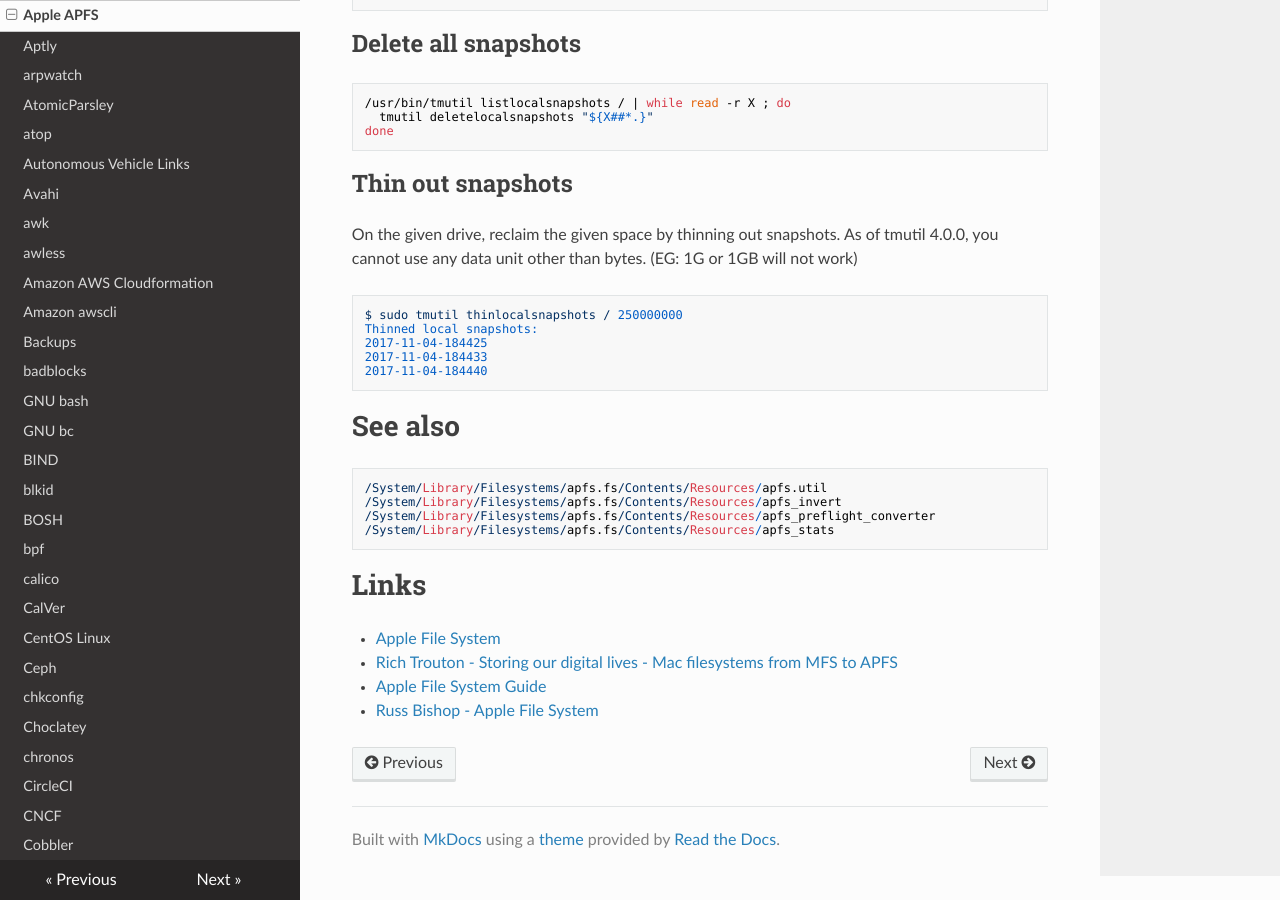
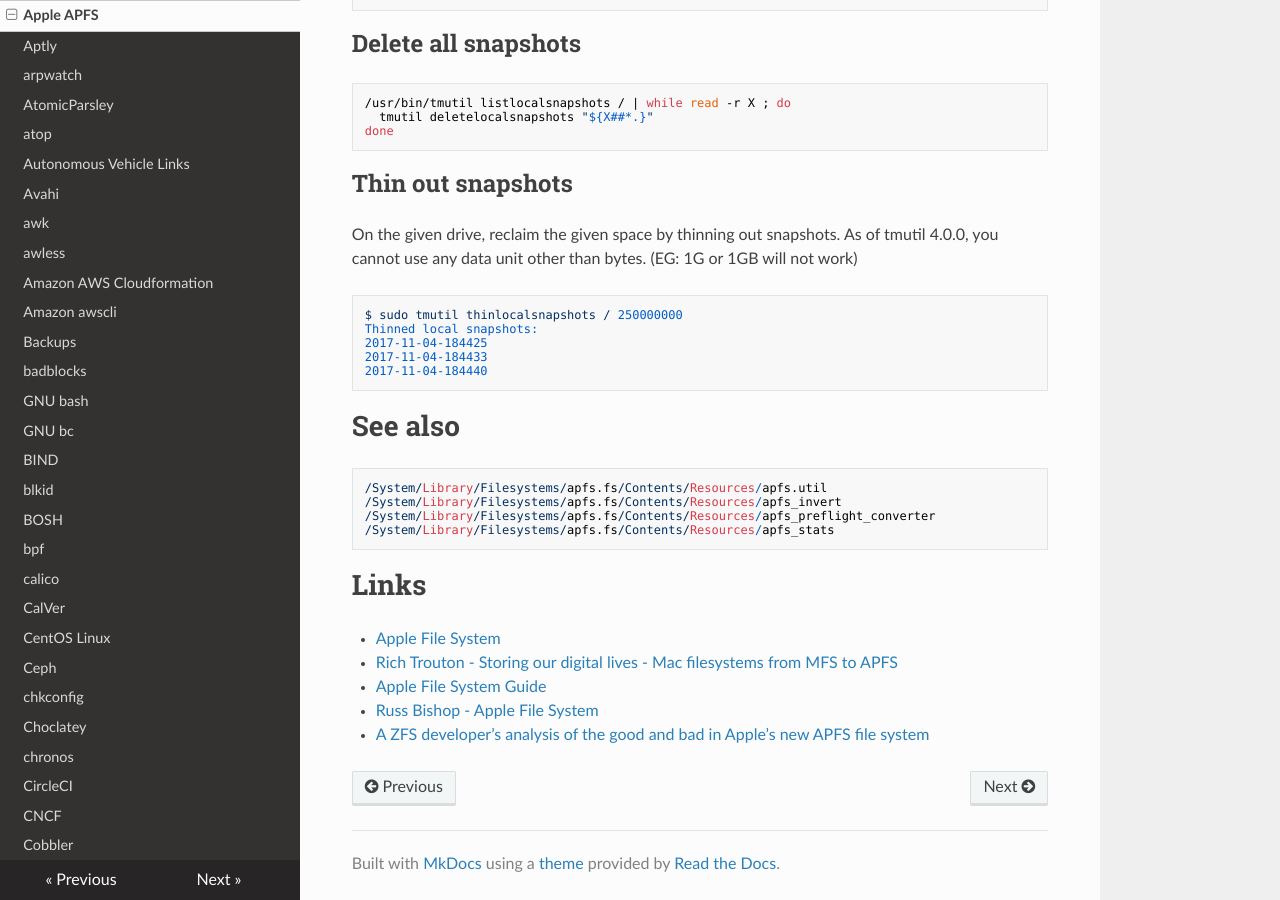
Before and after one commit to lando-cal/tech-notes, an MkDocs documentation site: the page built from docs/apfs.md, in a window 1280 px wide and 900 px high, scrolled down 1699 px. Built offline with MkDocs 1.6.1, drawn with Linux system fonts in a browser that asks for light colours; nearby versions of some CDN libraries.

Commit message:
Add link

```diff
--- a/docs/apfs.md
+++ b/docs/apfs.md
@@ -111,3 +111,4 @@ Thinned local snapshots:
 - [Rich Trouton - Storing our digital lives - Mac filesystems from MFS to APFS](https://youtu.be/VUXUECpIGR0)
 - [Apple File System Guide](https://developer.apple.com/library/content/documentation/FileManagement/Conceptual/APFS_Guide/Introduction/Introduction.html)
 - [Russ Bishop - Apple File System](http://www.russbishop.net/apple-file-system)
+- [A ZFS developer’s analysis of the good and bad in Apple’s new APFS file system](https://arstechnica.com/gadgets/2016/06/a-zfs-developers-analysis-of-the-good-and-bad-in-apples-new-apfs-file-system/)
```
